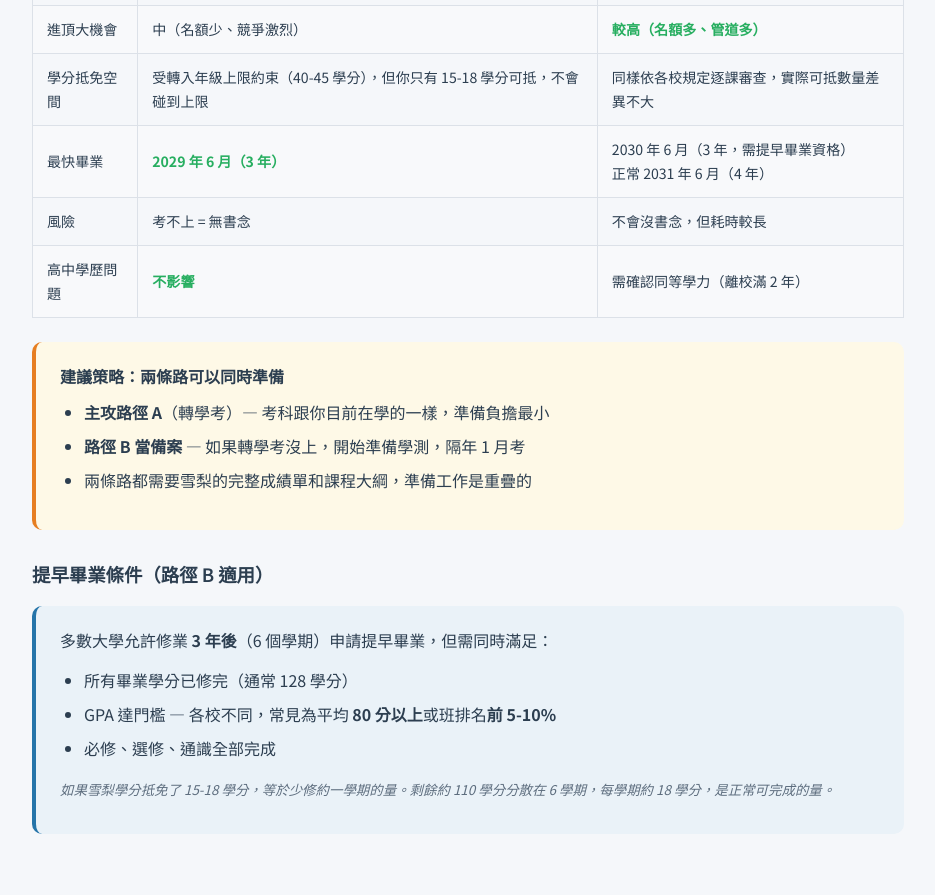
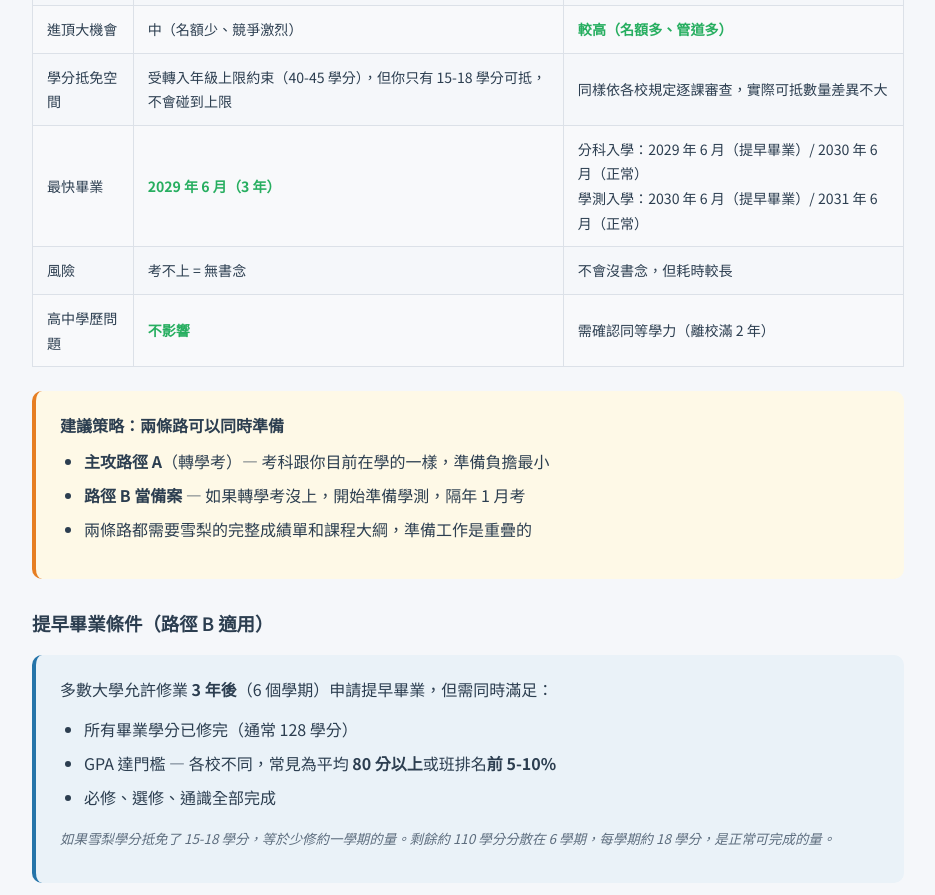
Before and after one commit to xuancheng307/sydney-transfer-guide, a plain HTML site: page index.html in a window 1280 px wide. Shown: the part 2660-3555 px from the top of the page, without its empty margins (172-1107 px from the left). Drawn offline with Linux system fonts and the light colour scheme.

Commit message:
Fix Path B graduation dates to match both entry scenarios
分科2026入學: early 2029/normal 2030
學測2027入學: early 2030/normal 2031

Machine: DESKTOP-49UBLQI

Co-Authored-By: Claude Opus 4.6 <noreply@anthropic.com>

```diff
--- a/index.html
+++ b/index.html
@@ -168,7 +168,7 @@
                     <tr>
                         <td>最快畢業</td>
                         <td class="yes">2029 年 6 月（3 年）</td>
-                        <td>2030 年 6 月（3 年，需提早畢業資格）<br>正常 2031 年 6 月（4 年）</td>
+                        <td>分科入學：2029 年 6 月（提早畢業）/ 2030 年 6 月（正常）<br>學測入學：2030 年 6 月（提早畢業）/ 2031 年 6 月（正常）</td>
                     </tr>
                     <tr>
                         <td>風險</td>
```
